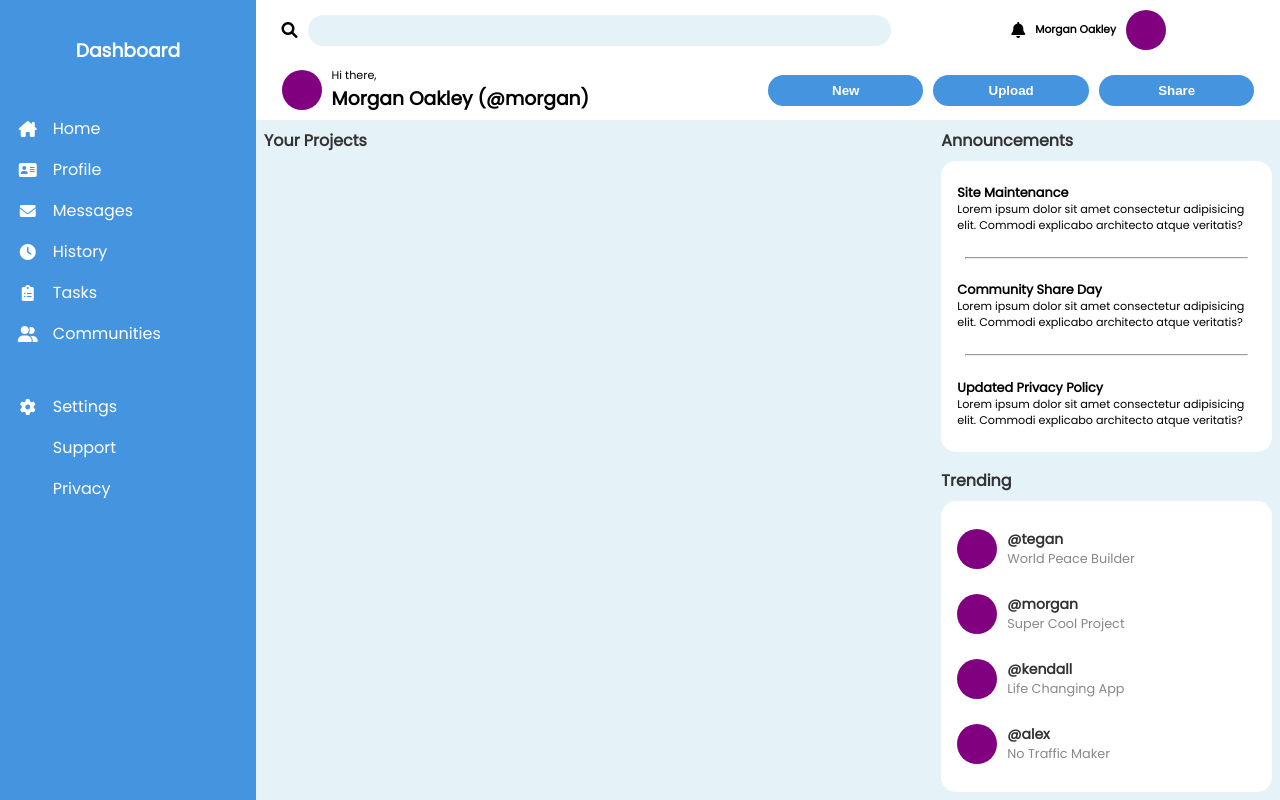
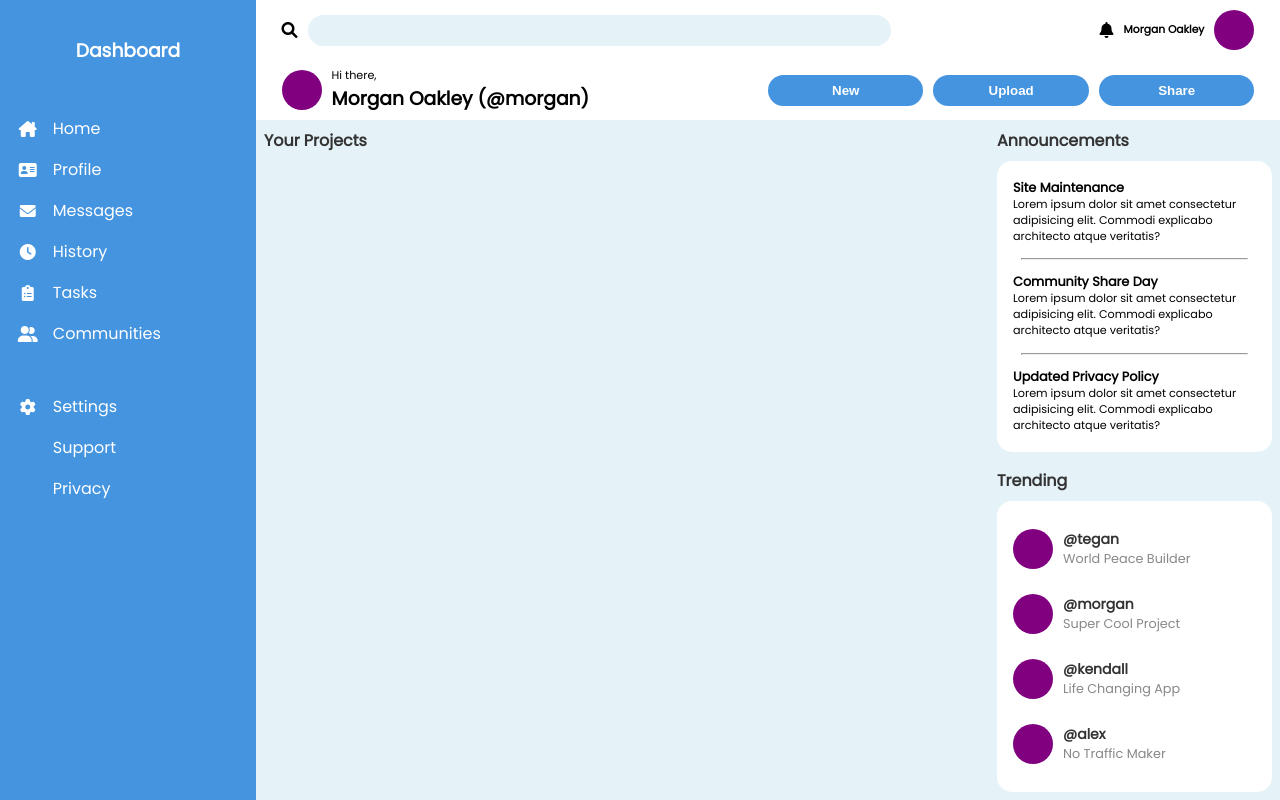
Before and after one commit to cjacqo/odin-admin-dashboard, a plain HTML site: page index.html in a window 1280 px wide. Drawn offline with Linux system fonts and the light colour scheme.

Commit message:
Changed some styles

```diff
--- a/styles.css
+++ b/styles.css
@@ -129,6 +129,7 @@ body {
 
 .alerts-bar {
     grid-area: alerts;
+    justify-content: flex-end;
 }
 .user-profile-pic {
     width: 40px;
@@ -168,7 +169,7 @@ body {
 .main.section {
     grid-area: main;
     background-color: var(--grey);
-    grid-template-columns: 2fr 1fr;
+    grid-template-columns: 2fr 275px;
     grid-template-rows: 1fr 1fr;
     grid-template-areas:
         "projects announcements"
```
